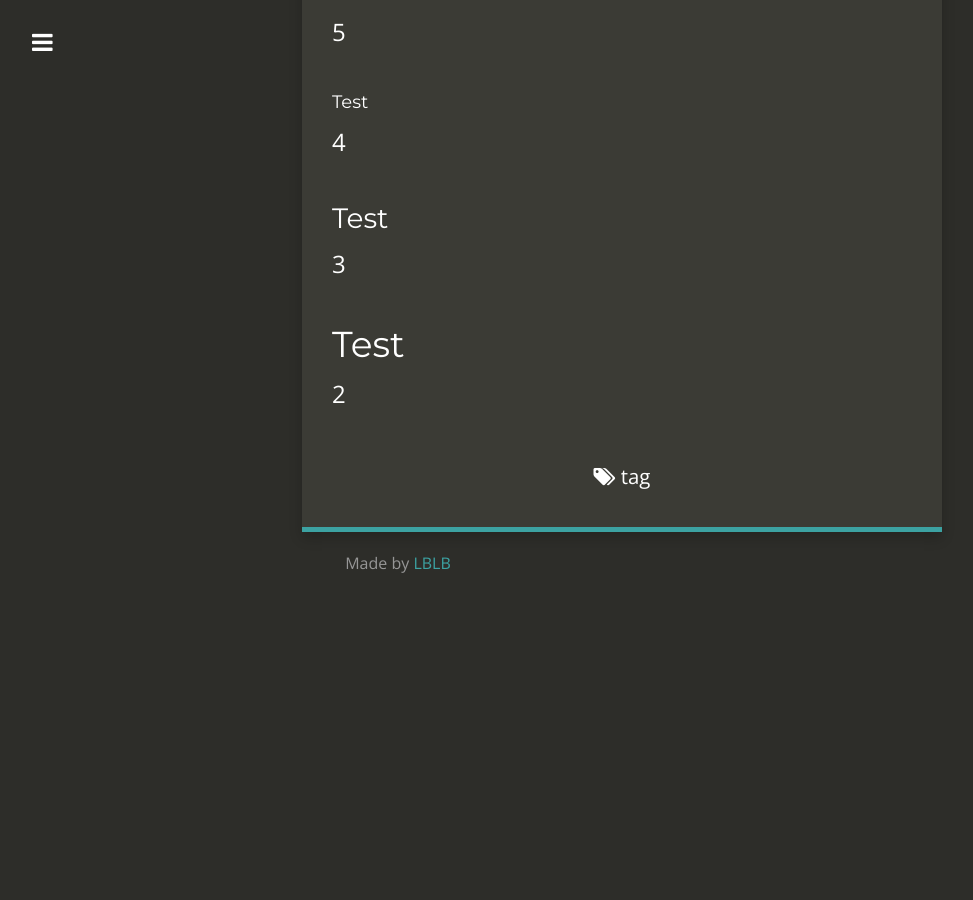
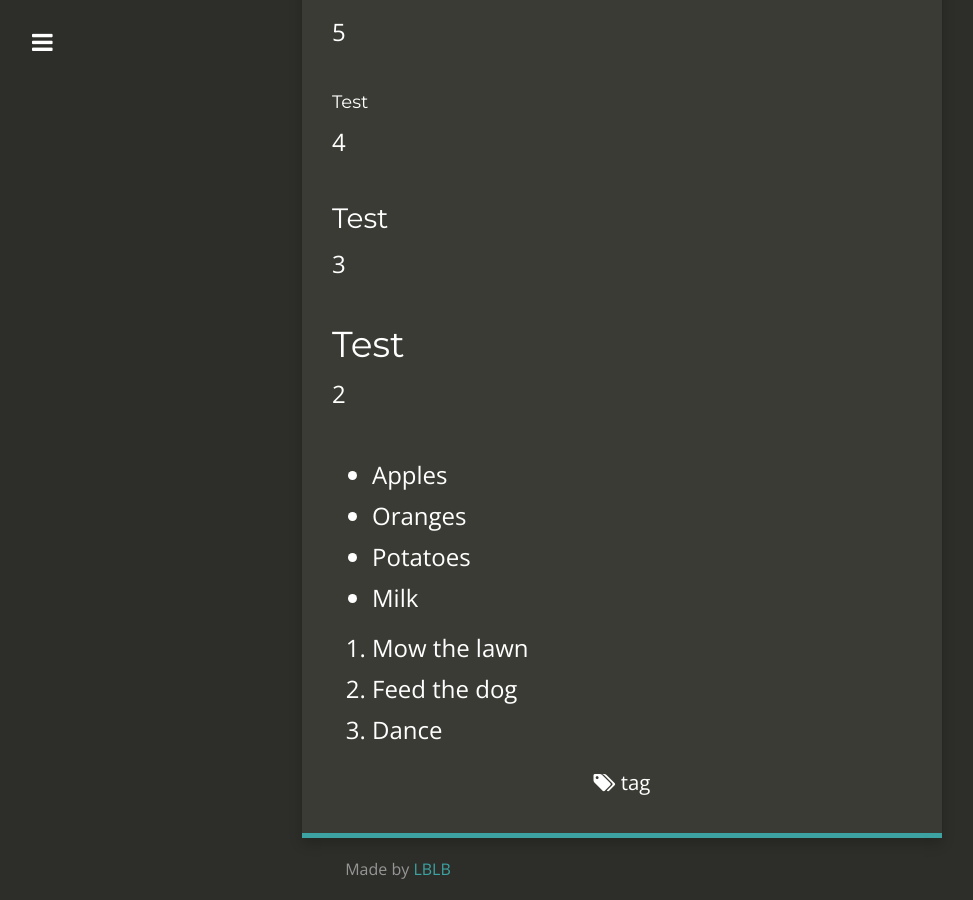
Before and after one commit to eski1337/lblb-it-ffd00, a Jekyll site: the page built from _posts/1999-01-01-template.md, in a window 1280 px wide and 900 px high, scrolled down 1066 px. Shown: the whole window, without its empty margins (18-991 px from the left). Built offline with Jekyll 4.4.1, drawn with Linux system fonts in a browser that asks for light colours; nearby versions of some CDN libraries; comment, search, counter and statistics services are not loaded; before the commit the page ends 1661 px from its top, so only the background shows below that.

Commit message:
1999-01-01-template.md: changed

```diff
--- a/_posts/1999-01-01-template.md
+++ b/_posts/1999-01-01-template.md
@@ -43,3 +43,12 @@ lorem _ipsum_
 
 ## Test
 2
+
+* Apples
+* Oranges
+* Potatoes
+ * Milk
+
+ 1. Mow the lawn
+2. Feed the dog
+  3. Dance
```
